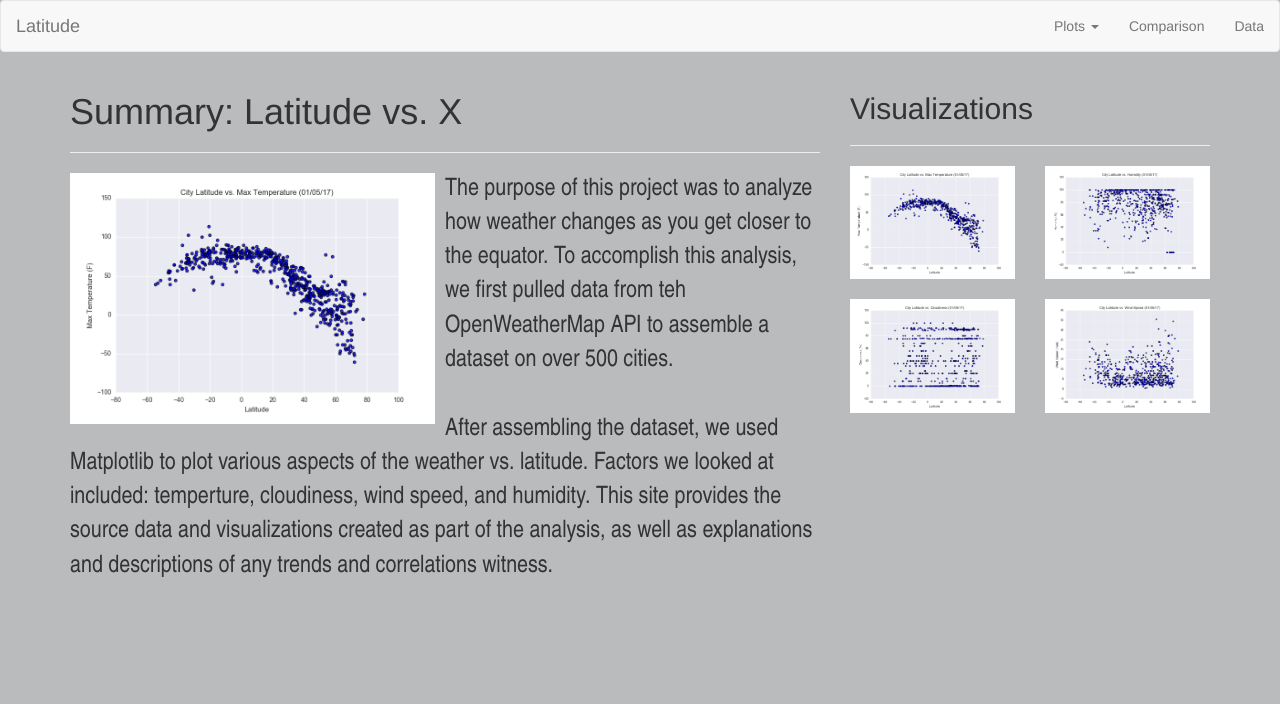
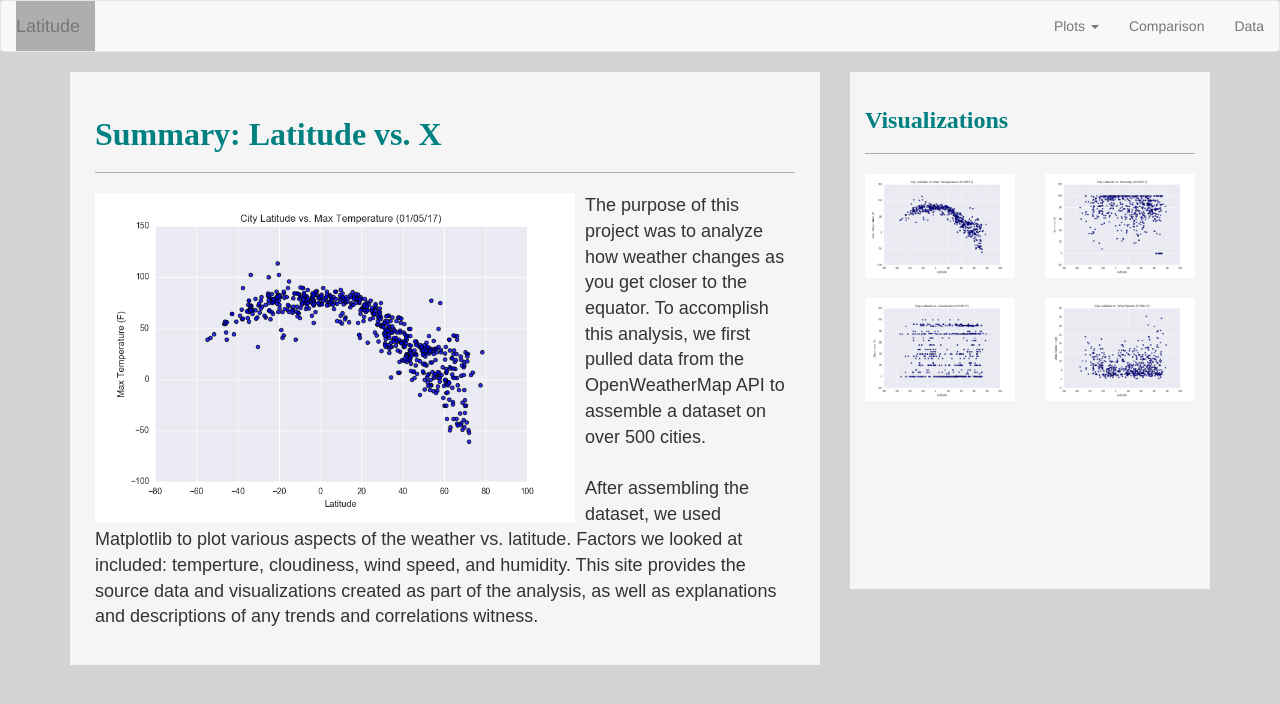
Before and after one commit to pauline-li/Web-Design-Challenge, a plain HTML site: page index.html in a window 1280 px wide. Drawn offline with nearby package versions, Linux system fonts and the light colour scheme.

Commit message:
added format

```diff
--- a/index.html
+++ b/index.html
@@ -47,9 +47,9 @@
           <h1 class= "main-pg-header">Summary: Latitude vs. X</h1>
           <hr>
           <div class= "visual-description">
-              <img id= "main-png" src= "WebVisualizations\assets\Fig1.png" class="left" style="width:50%">
+              <img id= "main-png" src= "WebVisualizations\assets\Fig1.png" class = "img img-responsive left" style="width:70%"> <!--class= "img img-responsive" AND class="left"-->
               <p>
-              The purpose of this project was to analyze how weather changes as you get closer to the equator. To accomplish this analysis, we first pulled data from teh OpenWeatherMap API to assemble a dataset on over 500 cities.
+              The purpose of this project was to analyze how weather changes as you get closer to the equator. To accomplish this analysis, we first pulled data from the OpenWeatherMap API to assemble a dataset on over 500 cities.
               <br><br>
               After assembling the dataset, we used Matplotlib to plot various aspects of the weather vs. latitude. Factors we looked at included: temperture, cloudiness, wind speed, and humidity. This site provides the source data and visualizations created as part of the analysis, as well as explanations and descriptions of any trends and correlations witness.
               </p>
@@ -60,9 +60,9 @@
           <div class= "right-pane">
           <h2 class= "right-pane-header">Visualizations</h2>
           <hr>
-          <div class= "sidebar">
+          <div class= "right-content">
               <div class="row" style = "padding-bottom: 20px">
-                <div class="col-md-6"><a href="temperature.html"><img src="WebVisualizations\assets\Fig1.png" class = "img img-responsive" ></a></div>
+                <div class="col-md-6"><a href="temperature.html"><img src="WebVisualizations\assets\Fig1.png" class = "img img-responsive"></a></div>
                 <div class="col-md-6"><a href="humidity.html"><img src="WebVisualizations\assets\Fig2.png" class = "img img-responsive"></a></div>
               </div>
               <div class="row" style = "padding-bottom: 20px">
--- a/style.css
+++ b/style.css
@@ -2,7 +2,8 @@
 Web-Design-Challenge Homework
 */
 body {
-    background: rgb(186, 187, 189);
+       background: lightgrey;
+    /* background: rgb(186, 187, 189); */
   }
 
 #top-fig1
@@ -15,8 +16,9 @@ body {
 
 }
 .main-box p{
-    font-family: 'Arial Narrow';
-    font-size: x-large;
+    font-family: arial;
+    font-size: large;
+
  /*main content box format*/
 
 }
@@ -26,3 +28,46 @@ padding: 0 10px 0 0;
 /*Text to wrap around image*/
 
 }
+h1{
+    font-family: serif;
+    color: teal;
+    font-size: xx-large;
+    font-weight: bold;
+}
+
+h2{
+    font-family: serif;
+    color: teal;
+    font-size: x-large;
+    font-weight: bold;
+}
+.main-box{
+background-color:whitesmoke;
+padding: 25px;
+
+}
+.right-pane{
+    background-color:whitesmoke;
+    padding: 15px;
+    column-width: auto; /*right pane container*/
+    /* visualization container */
+    }
+hr{
+    border-color: rgb(175, 174, 174);
+
+}
+.navbar-header{
+    background-color: rgb(175, 174, 174) ;
+    /* text-align: center;
+    */
+
+}
+.right-content
+{
+ /* width: 375px; */
+ column-width: auto;
+ height: 400px;
+ position:relative ;
+ /* border: 3px solid#777777; */
+/* visualization container - content*/
+}
```
